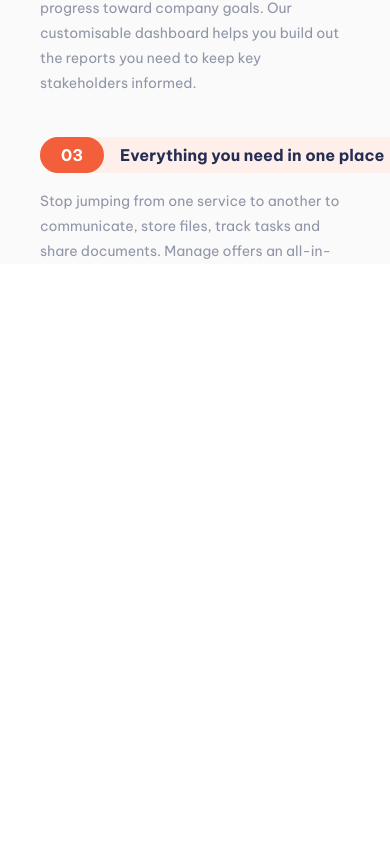
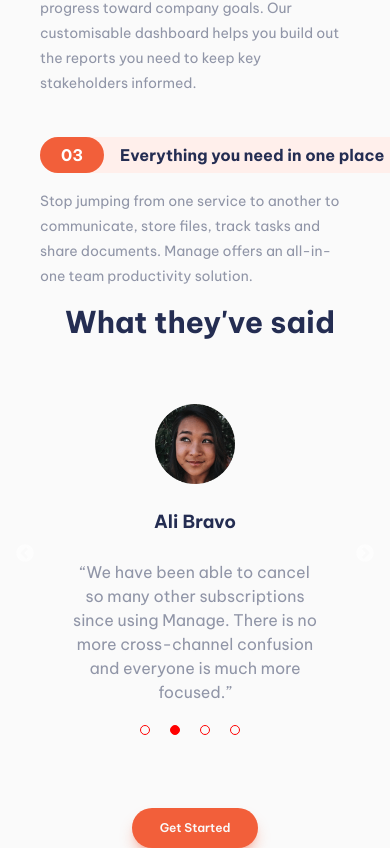
Before and after one commit to KevinPadi/manage-landing-page, a React (Vite) app: page / in a window 390 px wide. Shown: the part 1404-2252 px from the top of the page. Before the commit the page ends 1668 px from the top, so only its background shows below. Built offline with nearby package versions, Linux system fonts and the light colour scheme.

Commit message:
feat: added testimonial section

```diff
--- a/package.json
+++ b/package.json
@@ -11,7 +11,9 @@
   },
   "dependencies": {
     "react": "^18.2.0",
-    "react-dom": "^18.2.0"
+    "react-dom": "^18.2.0",
+    "react-slick": "^0.29.0",
+    "slick-carousel": "^1.8.1"
   },
   "devDependencies": {
     "@types/react": "^18.2.15",
--- a/src/App.jsx
+++ b/src/App.jsx
@@ -1,6 +1,9 @@
 import FeaturesSection from './components/FeaturesSection'
 import HeroSection from './components/HeroSection'
 import Nav from './components/Nav'
+import 'slick-carousel/slick/slick.css'
+import 'slick-carousel/slick/slick-theme.css'
+import TestimonialSection from './components/TestimonialSection'
 
 function App () {
   return (
@@ -8,6 +11,7 @@ function App () {
       <Nav />
       <HeroSection />
       <FeaturesSection />
+      <TestimonialSection />
     </div>
   )
 }
--- a/src/components/FeaturesSection.jsx
+++ b/src/components/FeaturesSection.jsx
@@ -2,7 +2,7 @@ import React from 'react'
 
 function FeaturesSection () {
   return (
-    <div className='mt-20 w-full h-[800px] flex flex-col gap-10 mx-auto max-w-sm md:max-w-full md:flex-row md:justify-between '>
+    <div className='mt-20 w-full h-[800px] md:h-fit flex flex-col gap-10 mx-auto max-w-sm md:max-w-full md:flex-row md:justify-between'>
       <div className='text-center space-y-4 md:space-y-6 md:text-left md:w-1/2'>
         <h2 className='text-4xl font-bold text-DarkBlue w-80 mx-auto md:mx-0 md:w-full'>What's different about Manage?</h2>
         <p className='text-sm text-DarkGrayishBlue leading-[1.8] w-[300px] mx-auto md:mx-0'>Manage provides all the functionality your team needs, without the complexity. Our software is tailor-made for modern digital product teams.</p>
--- /dev/null
+++ b/src/components/TestimonialItem.jsx
@@ -0,0 +1,13 @@
+import React from 'react'
+
+function TestimonialItem ({ text, author, avatar }) {
+  return (
+    <div className='flex flex-col items-center w-full p-8 text-center space-y-6'>
+      <img src={avatar} alt='avatar' className='w-20' />
+      <p className='text-lg text-DarkBlue font-bold'>{author}</p>
+      <p className='text-DarkGrayishBlue'>{text}</p>
+    </div>
+  )
+}
+
+export default TestimonialItem
--- /dev/null
+++ b/src/components/TestimonialSection.jsx
@@ -0,0 +1,107 @@
+import Slider from 'react-slick'
+// import avatar from '../assets/images/avatar-ali.png'
+import Button from './Button'
+import TestimonialItem from './TestimonialItem'
+
+function TestimonialSection () {
+  const testimonialsMobile = [
+    {
+      text: '“Manage has supercharged our team’s workflow. The ability to maintain visibility on larger milestones at all times keeps everyone motivated.”',
+      author: 'Anisha Li',
+      avatar: '/src/assets/images/avatar-anisha.png'
+    },
+    {
+      text: '“We have been able to cancel so many other subscriptions since using Manage. There is no more cross-channel confusion and everyone is much more focused.”',
+      author: 'Ali Bravo',
+      avatar: '/src/assets/images/avatar-ali.png'
+    },
+    {
+      text: '“Manage allows us to provide structure and process. It keeps us organized and focused. I can’t stop recommending them to everyone I talk to!”',
+      author: 'Richard Watts',
+      avatar: '/src/assets/images/avatar-richard.png'
+    },
+    {
+      text: '“Their software allows us to track, manage and collaborate on our projects from anywhere. It keeps the whole team in-sync without being intrusive.”',
+      author: 'Shanai Gough',
+      avatar: '/src/assets/images/avatar-shanai.png'
+    }
+  ]
+
+  const testimonialsDesktop = [
+    {
+      text: '“Manage has supercharged our team’s workflow. The ability to maintain visibility on larger milestones at all times keeps everyone motivated.”',
+      author: 'Anisha Li',
+      avatar: '/src/assets/images/avatar-anisha.png'
+    },
+    {
+      text: '“We have been able to cancel so many other subscriptions since using Manage. There is no more cross-channel confusion and everyone is much more focused.”',
+      author: 'Ali Bravo',
+      avatar: '/src/assets/images/avatar-ali.png'
+    },
+    {
+      text: '“Manage allows us to provide structure and process. It keeps us organized and focused. I can’t stop recommending them to everyone I talk to!”',
+      author: 'Richard Watts',
+      avatar: '/src/assets/images/avatar-richard.png'
+    }
+  ]
+  console.log(testimonialsDesktop[0].avatar)
+  const settings = {
+    dots: true,
+    dotsClass: 'slick-dots slick-active',
+    infinite: true,
+    speed: 500,
+    slidesToShow: 1,
+    slidesToScroll: 1,
+    autoplay: true,
+    autoplaySpeed: 4000,
+    appendDots: dots => (
+      <div
+        style={{
+          backgroundColor: 'transparent',
+          borderRadius: '10px',
+          padding: '10px'
+        }}
+      >
+        <ul style={{ margin: '0px' }}> {dots} </ul>
+      </div>
+    ),
+    customPaging: i => (
+      <div
+        style={{
+          width: '10px',
+          height: '10px',
+          border: '1px red solid',
+          borderRadius: '99px'
+        }}
+      />
+    )
+  }
+  return (
+    <section className='w-full space-y-8 mt-10 md:mt-20 text-center'>
+      <h2 className='text-3xl text-center font-bold text-DarkBlue w-80 mx-auto md:mx-0 md:w-full'>What they've said</h2>
+      <div className='flex justify-center items-center'>
+        <div className='w-full max-w-md lg:hidden'>
+          <Slider {...settings}>
+            {testimonialsMobile.map((testimonial, index) => (
+              <div key={index}>
+                <TestimonialItem text={testimonial.text} author={testimonial.author} avatar={testimonial.avatar} />
+              </div>
+            ))}
+          </Slider>
+        </div>
+        <div className='hidden w-screen lg:flex lg:justify-between lg:gap-5 xl:gap-10'>
+          {testimonialsDesktop.map((testimonial, index) => (
+            <div key={index}>
+              <TestimonialItem text={testimonial.text} author={testimonial.author} avatar={testimonial.avatar} />
+            </div>
+          ))}
+        </div>
+      </div>
+      <div className='flex justify-center pt-10'>
+        <Button />
+      </div>
+    </section>
+  )
+}
+
+export default TestimonialSection
--- a/src/index.css
+++ b/src/index.css
@@ -1,3 +1,11 @@
 @tailwind base;
 @tailwind components;
 @tailwind utilities;
+
+/* Estilos para los dots activos */
+.slick-dots .slick-active div {
+  background-color: red;
+  /* Cambia el color de fondo para los dots activos */
+  border-color: red;
+  /* Cambia el color del borde para los dots activos */
+}
```
Also changed, not shown: 1 other file (tests, documents, lock files or other folders).
